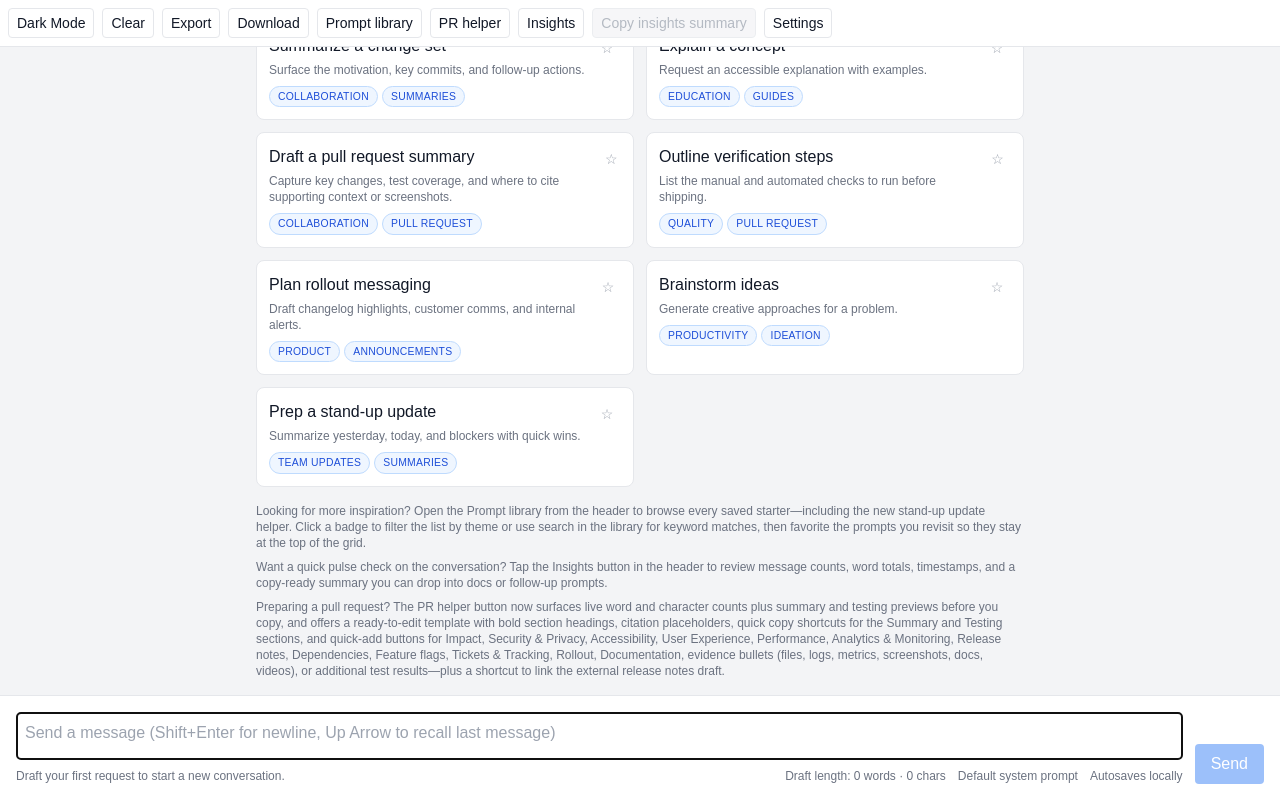
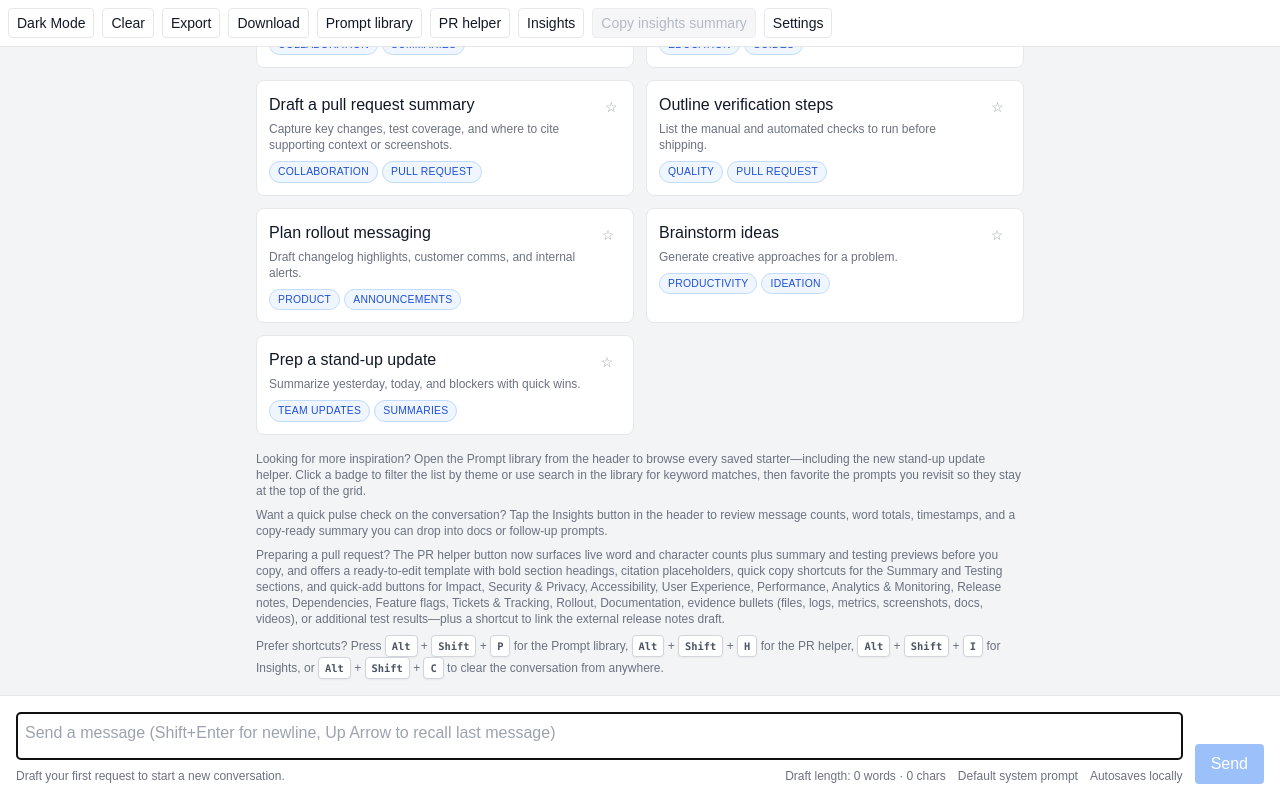
Before and after one commit to march-dave/react-next-anycase, a Next.js app: page / in a window 1280 px wide. Built offline with nearby package versions, Linux system fonts and the light colour scheme.

Commit message:
Add keyboard shortcuts for ChatGPT UI tools

```diff
--- a/components/ClearChatButton.js
+++ b/components/ClearChatButton.js
@@ -3,7 +3,9 @@ import React, { useState } from 'react';
 export default function ClearChatButton({
   onClear,
   label = 'Clear',
-  confirmMessage = 'Clear chat history?'
+  confirmMessage = 'Clear chat history?',
+  ariaLabel,
+  title,
 }) {
   const [status, setStatus] = useState('');
   const handleClick = () => {
@@ -18,7 +20,8 @@ export default function ClearChatButton({
     <button
       onClick={handleClick}
       className="border px-2 py-1 rounded text-sm bg-white dark:bg-gray-700 dark:text-gray-100"
-      aria-label={label}
+      aria-label={ariaLabel || label}
+      title={title}
     >
       <span aria-live="polite">{status || label}</span>
     </button>
--- a/pages/chatgpt-ui.js
+++ b/pages/chatgpt-ui.js
@@ -360,6 +360,9 @@ const PR_REFERENCE_SNIPPETS = [
     snippet: '* Ticket: [ABC-123](https://link) — status, owners, and next checkpoints.',
   },
 ];
+
+const KEY_CAP_CLASS =
+  'inline-flex items-center rounded border border-gray-300 bg-white px-1.5 py-0.5 text-[0.65rem] font-semibold text-gray-600 shadow-sm dark:border-gray-600 dark:bg-gray-900 dark:text-gray-200';
 
 const MAX_SUMMARY_PREVIEW_LENGTH = 200;
 const PR_SUMMARY_PREVIEW_MAX_LENGTH = 180;
@@ -1602,16 +1605,47 @@ export default function ChatGptUIPersist() {
 
   useEffect(() => {
     const shortcutHandler = (e) => {
-      if (e.altKey && e.shiftKey && e.key.toLowerCase() === 'c') {
+      if (!e.altKey || !e.shiftKey) {
+        return;
+      }
+
+      const key = e.key.toLowerCase();
+
+      if (key === 'c') {
         e.preventDefault();
         if (window.confirm('Clear chat history?')) {
           handleClear();
         }
+        return;
+      }
+
+      if (key === 'p') {
+        e.preventDefault();
+        setShowPromptLibrary(true);
+        setShowPrHelper(false);
+        setShowInsights(false);
+        return;
+      }
+
+      if (key === 'h') {
+        e.preventDefault();
+        setShowPrHelper(true);
+        setShowPromptLibrary(false);
+        setShowInsights(false);
+        return;
+      }
+
+      if (key === 'i') {
+        e.preventDefault();
+        setShowInsights(true);
+        setShowPromptLibrary(false);
+        setShowPrHelper(false);
       }
     };
+
     window.addEventListener('keydown', shortcutHandler);
     return () => window.removeEventListener('keydown', shortcutHandler);
-  }, [handleClear]);
+  }, [handleClear, setShowInsights, setShowPrHelper, setShowPromptLibrary]);
 
   // Load messages from local storage on mount
   useEffect(() => {
@@ -1954,7 +1988,11 @@ export default function ChatGptUIPersist() {
       <div className="flex flex-col h-screen bg-white dark:bg-gray-900 text-gray-900 dark:text-gray-100">
         <div className="p-2 border-b bg-white dark:bg-gray-800 dark:border-gray-700 flex flex-wrap gap-2 items-center">
           <DarkModeToggle />
-          <ClearChatButton onClear={handleClear} />
+          <ClearChatButton
+            onClear={handleClear}
+            ariaLabel="Clear conversation (Alt+Shift+C)"
+            title="Alt+Shift+C"
+          />
           <ExportChatButton messages={messages} systemPrompt={systemPrompt} />
           <DownloadChatButton messages={messages} systemPrompt={systemPrompt} />
           <button
@@ -1965,6 +2003,8 @@ export default function ChatGptUIPersist() {
             aria-haspopup="dialog"
             aria-expanded={showPromptLibrary}
             aria-controls="prompt-library"
+            aria-label="Prompt library (Alt+Shift+P)"
+            title="Alt+Shift+P"
           >
             Prompt library
           </button>
@@ -1976,6 +2016,8 @@ export default function ChatGptUIPersist() {
             aria-haspopup="dialog"
             aria-expanded={showPrHelper}
             aria-controls="pr-helper"
+            aria-label="PR helper (Alt+Shift+H)"
+            title="Alt+Shift+H"
           >
             PR helper
           </button>
@@ -1987,6 +2029,8 @@ export default function ChatGptUIPersist() {
             aria-haspopup="dialog"
             aria-expanded={showInsights}
             aria-controls="conversation-insights"
+            aria-label="Insights (Alt+Shift+I)"
+            title="Alt+Shift+I"
           >
             Insights
           </button>
@@ -2225,6 +2269,33 @@ export default function ChatGptUIPersist() {
                 </p>
                 <p className="mt-2 text-xs text-gray-500 dark:text-gray-400">
                   Preparing a pull request? The <span className="font-medium">PR helper</span> button now surfaces live word and character counts plus summary and testing previews before you copy, and offers a ready-to-edit template with bold section headings, citation placeholders, quick copy shortcuts for the Summary and Testing sections, and quick-add buttons for Impact, Security & Privacy, Accessibility, User Experience, Performance, Analytics & Monitoring, Release notes, Dependencies, Feature flags, Tickets & Tracking, Rollout, Documentation, evidence bullets (files, logs, metrics, screenshots, docs, videos), or additional test results—plus a shortcut to link the external release notes draft.
+                </p>
+                <p className="mt-2 text-xs text-gray-500 dark:text-gray-400">
+                  Prefer shortcuts? Press{' '}
+                  <kbd className={KEY_CAP_CLASS}>Alt</kbd>
+                  {' + '}
+                  <kbd className={KEY_CAP_CLASS}>Shift</kbd>
+                  {' + '}
+                  <kbd className={KEY_CAP_CLASS}>P</kbd>
+                  {' '}for the Prompt library,{' '}
+                  <kbd className={KEY_CAP_CLASS}>Alt</kbd>
+                  {' + '}
+                  <kbd className={KEY_CAP_CLASS}>Shift</kbd>
+                  {' + '}
+                  <kbd className={KEY_CAP_CLASS}>H</kbd>
+                  {' '}for the PR helper,{' '}
+                  <kbd className={KEY_CAP_CLASS}>Alt</kbd>
+                  {' + '}
+                  <kbd className={KEY_CAP_CLASS}>Shift</kbd>
+                  {' + '}
+                  <kbd className={KEY_CAP_CLASS}>I</kbd>
+                  {' '}for Insights, or{' '}
+                  <kbd className={KEY_CAP_CLASS}>Alt</kbd>
+                  {' + '}
+                  <kbd className={KEY_CAP_CLASS}>Shift</kbd>
+                  {' + '}
+                  <kbd className={KEY_CAP_CLASS}>C</kbd>
+                  {' '}to clear the conversation from anywhere.
                 </p>
               </div>
             </div>
```
Also changed, not shown: 2 other files (tests, documents, lock files or other folders).
